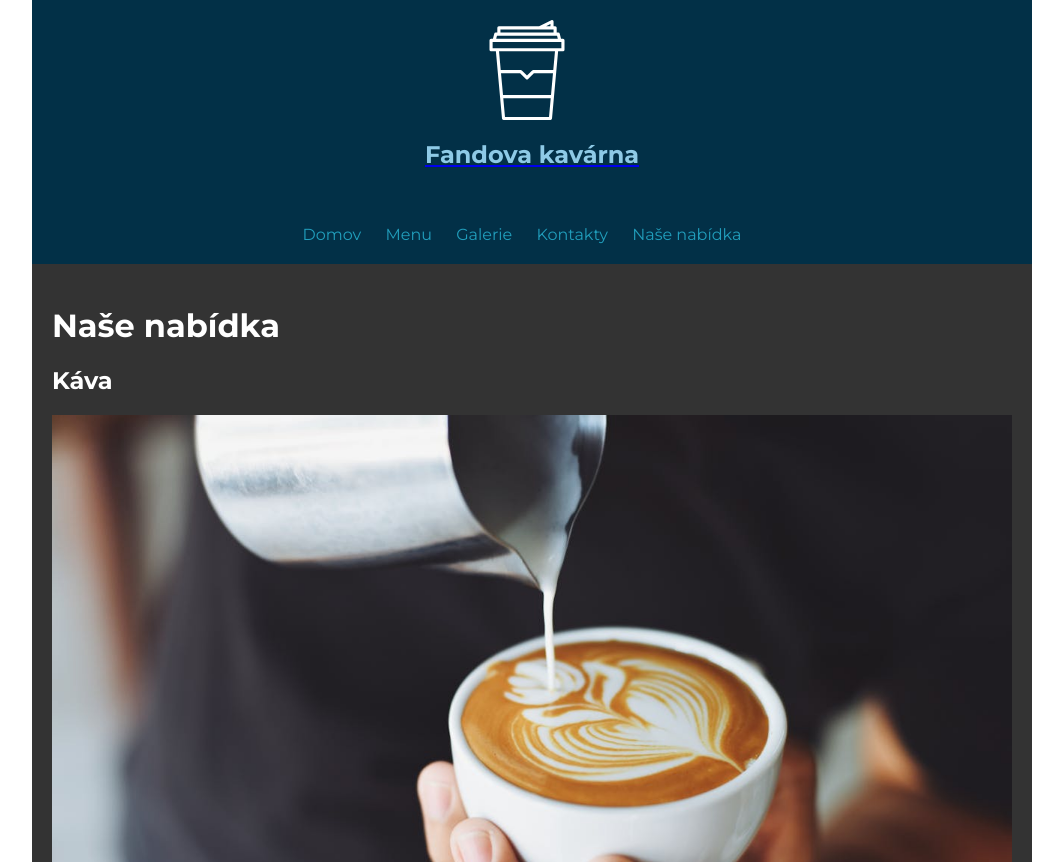
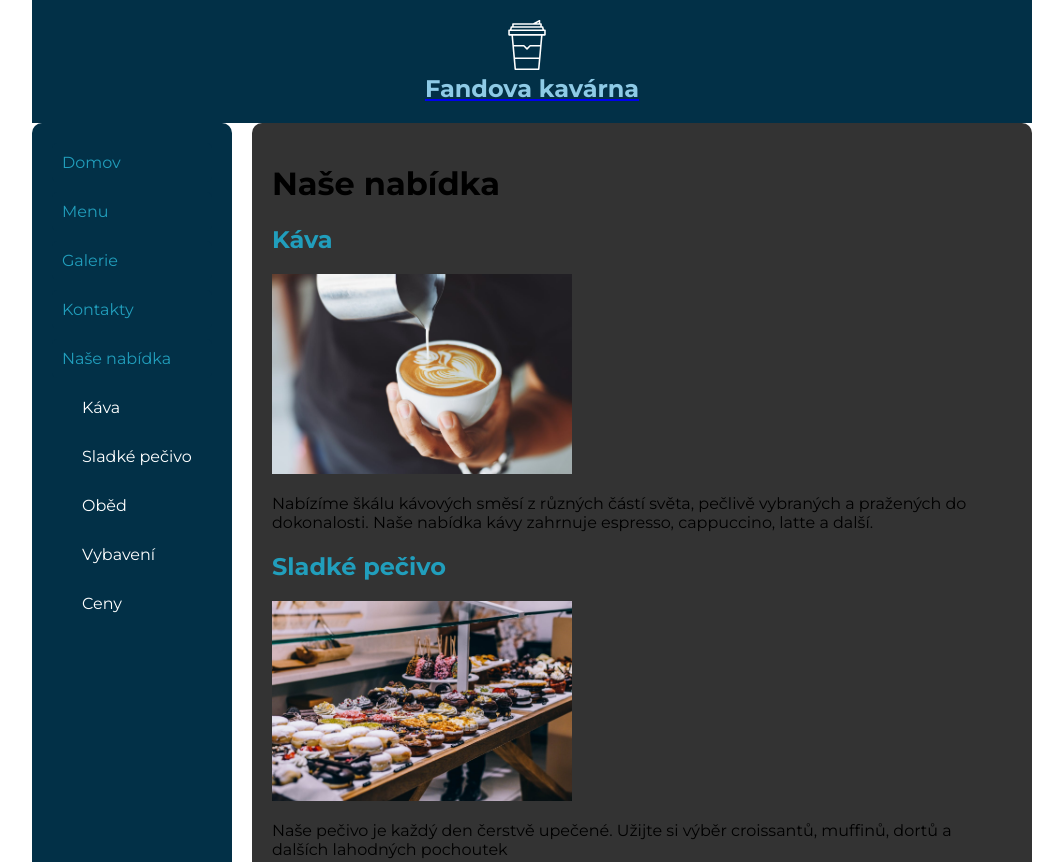
Before and after one commit to briknerf22/Repsonsive_web, a plain HTML site: page menu.html in a window 1280 px wide. Shown: the top 862 px of the page, without its empty margins (108-1171 px from the left). Drawn offline with Linux system fonts and the light colour scheme.

Commit message:
úprava navigace v menu.html

```diff
--- a/css/menu.css
+++ b/css/menu.css
@@ -20,15 +20,17 @@ nav ul {
 
 /* Style for navigation links */
 nav ul li {
-    display: inline; /* Display items horizontally */
-    margin-right: 20px; /* Add space between items */
-    position: relative; /* Required for submenu positioning */
+    margin-bottom: 10px; /* Add space between items vertically */
 }
 
 /* Style for navigation links */
 nav ul li a {
     text-decoration: none; /* Remove underline */
     color: var(--primary-color); /* Use primary color */
+    display: block; /* Make links block elements */
+    padding: 10px; /* Add padding for better click area */
+    background-color: var(--header-footer-cl); /* Background color for links */
+    border-radius: 5px; /* Rounded corners */
 }
 
 /* Style for active navigation link */
@@ -38,30 +40,14 @@ nav ul li a:hover {
 
 /* Submenu styling */
 .submenu {
-    display: none; /* Hide submenu by default */
-    position: absolute; /* Position submenu relative to parent */
-    top: 100%; /* Position submenu below parent */
-    left: 0;
-    background-color: var(--header-footer-cl); /* Use header-footer color */
-    padding: 10px;
     list-style-type: none;
-}
-
-/* Show submenu on hover */
-nav ul li:hover .submenu {
-    display: block;
-}
-
-/* Submenu link styling */
-.submenu li {
-    display: block;
-    margin-right: 0;
+    padding-left: 20px; /* Indent submenu items */
+    margin-top: 10px;
 }
 
 .submenu li a {
+    background-color: transparent; /* Remove background for submenu items */
     color: var(--main-text-color); /* Set text color to white */
-    display: block;
-    padding: 5px 10px;
 }
 
 /* Style for logo */
@@ -73,7 +59,7 @@ nav ul li:hover .submenu {
 }
 
 .logo img {
-    width: 100px; /* Adjust the width of the image */
+    width: 50px; /* Adjust the width of the image */
     height: auto; /* Maintain aspect ratio */
     margin-right: 10px; /* Add some space between image and title */
     filter: invert(1) hue-rotate(180deg); /* Change the color of the image */
@@ -82,6 +68,7 @@ nav ul li:hover .submenu {
 .logo h1 {
     color: var(--title-color); /* Use title color */
     font-size: 24px; /* Adjust the font size of the title */
+    margin: 0; /* Remove default margin */
 }
 
 /* Body styling */
@@ -97,13 +84,8 @@ body {
 
 /* Container setup with grid */
 .container {
-    display: grid;
-    grid-template-areas:
-        "header"
-        "nav"
-        "main"
-        "footer";
-    grid-template-columns: 1fr;
+    display: flex; /* Use flexbox to align items */
+    flex-direction: column;
     max-width: 1000px; /* Set the maximum width for the container */
     width: 100%; /* Make container take the full width available */
     background-color: var(--background-color); /* Set background color */
@@ -111,30 +93,35 @@ body {
 
 /* Header styling */
 header {
-    grid-area: header;
     width: 100%;
     background-color: var(--header-footer-cl); /* Use header-footer color */
     color: var(--main-text-color); /* Set text color to white */
-    text-align: center;
     padding: 20px 0;
+    text-align: center; /* Center align text */
 }
 
-/* Navigation styling */
-nav {
-    grid-area: nav;
-    background-color: var(--header-footer-cl); /* Use header-footer color */
-    color: var(--main-text-color); /* Set text color to white */
-    text-align: center;
-    padding: 20px;
+/* Content setup with grid */
+.content {
+    display: grid;
+    grid-template-columns: 200px 1fr;
+    gap: 20px; /* Add gap between sidebar and main content */
+    max-width: 1200px; /* Set maximum width */
+    margin: 0 auto; /* Center the content */
 }
 
-/* Main styling */
-main {
-    grid-area: main;
-    padding: 20px; /* Add some padding */
+/* Sidebar styling */
+.sidebar {
+    background-color: var(--header-footer-cl); /* Set background color */
+    padding: 20px;
+    border-radius: 10px;
+}
+
+/* Main content styling */
+.main-content {
     background-color: var(--main-bg-color); /* Set background color */
-    color: var(--main-text-color); /* Set text color */
-    box-sizing: border-box;
+    padding: 20px;
+    border-radius: 10px;
+    max-width: 800px; /* Set the fixed width for main content */
 }
 
 /* Section styling */
@@ -142,30 +129,19 @@ section {
     margin-bottom: 20px; /* Add space between sections */
 }
 
-section img {
-    max-width: 100%;
-    height: auto; /* Maintain aspect ratio */
+h2 {
+    color: var(--primary-color);
 }
 
-/* Table styling */
-table {
-    width: 100%;
-    border-collapse: collapse;
-    margin-top: 10px;
-}
-
-table, th, td {
-    border: 1px solid #ccc;
-}
-
-th, td {
-    padding: 10px;
-    text-align: left;
+/* Image styling */
+.main-content img {
+    max-width: 100%; /* Ensure images are responsive */
+    height: auto; /* Maintain aspect ratio */
+    max-height: 200px; /* Set a maximum height for the images */
 }
 
 /* Style for footer */
 footer {
-    grid-area: footer;
     background-color: var(--header-footer-cl); /* Use header-footer color */
     color: var(--main-text-color); /* Set text color to white */
     text-align: center;
--- a/menu.html
+++ b/menu.html
@@ -16,12 +16,13 @@
                 </a>
             </div>
         </header>
-        <nav>
+        <div class="content">
+            <nav class="sidebar">
                 <ul>
-                <li><a href="index.html" target="_blank">Domov</a></li>
-                <li><a href="menu.html" target="_blank">Menu</a></li>
-                <li><a href="photos.html" target="_blank">Galerie</a></li>
-                <li><a href="contacts.html" target="_blank">Kontakty</a></li>
+                    <li><a href="index.html">Domov</a></li>
+                    <li><a href="menu.html">Menu</a></li>
+                    <li><a href="photos.html">Galerie</a></li>
+                    <li><a href="contacts.html">Kontakty</a></li>
                     <li><a href="offer.html">Naše nabídka</a>
                         <ul class="submenu">
                             <li><a href="#coffee">Káva</a></li>
@@ -33,33 +34,28 @@
                     </li>
                 </ul>
             </nav>
-        <main>
+            <main class="main-content">
                 <h1>Naše nabídka</h1>
-
                 <section id="coffee">
                     <h2>Káva</h2>
                     <img src="img/coffee.jpg" alt="Coffee">
                     <p>Nabízíme škálu kávových směsí z různých částí světa, pečlivě vybraných a pražených do dokonalosti. Naše nabídka kávy zahrnuje espresso, cappuccino, latte a další.</p>
                 </section>
-
                 <section id="pastries">
                     <h2>Sladké pečivo</h2>
                     <img src="img/pastries.jpg" alt="Pastries">
                     <p>Naše pečivo je každý den čerstvě upečené. Užijte si výběr croissantů, muffinů, dortů a dalších lahodných pochoutek</p>
                 </section>
-
                 <section id="lunch">
                     <h2>Oběd</h2>
                     <img src="img/lunch.jpg" alt="Lunch">
                     <p>Nabízíme širokou škálu obědových možností včetně sendvičů, salátů a denních specialit. Ideální pro rychlý oběd nebo klidný pokrm.</p>
                 </section>
-
                 <section id="equipment">
                     <h2>Vybavení</h2>
                     <img src="img/equipment.jpg" alt="Equipment">
                     <p>Naše kavárna je vybavena nejmodernějšími kávovary a kuchyňským vybavením, abychom zajistili nejvyšší kvalitu našich nabídek.</p>
                 </section>
-
                 <section id="prices">
                     <h2>Ceny</h2>
                     <p>Nabízíme konkurenceschopné ceny pro všechny naše produkty a služby. Níže je ukázkový ceník:</p>
@@ -91,10 +87,11 @@
                                 <td>Salát</td>
                                 <td>90 Kč</td>
                             </tr>
-                    </tbody>l
+                        </tbody>
                     </table>
                 </section>
             </main>
+        </div>
         <footer>
             <div class="footer-content">
                 <div class="social-icons">
```
Lines whose indentation alone changed are shown as unchanged.
